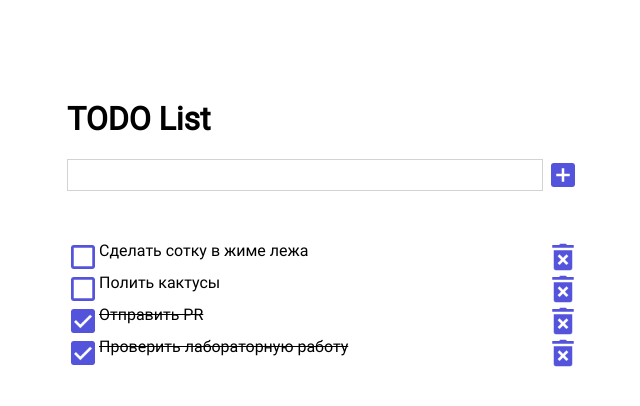
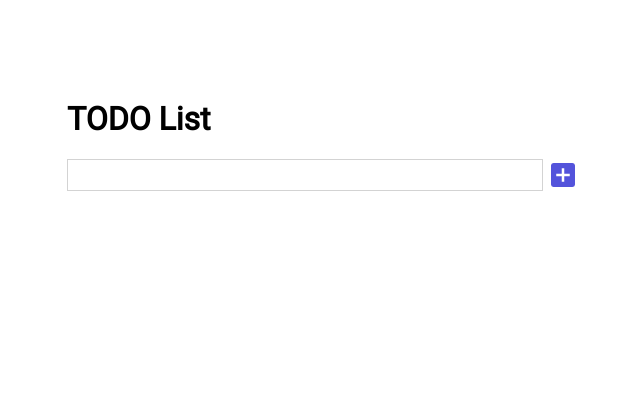
Before and after one commit to shipverty571/TODO-List, a React (Create React App) app: page / in a window 1280 px wide. Shown: the top 406 px of the page, without its empty margins (317-957 px from the left). Built offline with nearby package versions, Linux system fonts and the light colour scheme.

Commit message:
убрана первоначальная инициализация массива

```diff
--- a/src/Stores/TodoReducer.js
+++ b/src/Stores/TodoReducer.js
@@ -1,28 +1,7 @@
 import {getId} from "../Services/GetId";
 
 const defaultState = {
-    items: [
-        {
-            id: getId(),
-            title: "Сделать сотку в жиме лежа",
-            isDone: false
-        },
-        {
-            id: getId(),
-            title: "Полить кактусы",
-            isDone: false
-        },
-        {
-            id: getId(),
-            title: "Отправить PR",
-            isDone: true
-        },
-        {
-            id: getId(),
-            title: "Проверить лабораторную работу",
-            isDone: true
-        },
-    ]
+    items: []
 }
 
 const ADD_TODO = "ADD_TODO";
```
